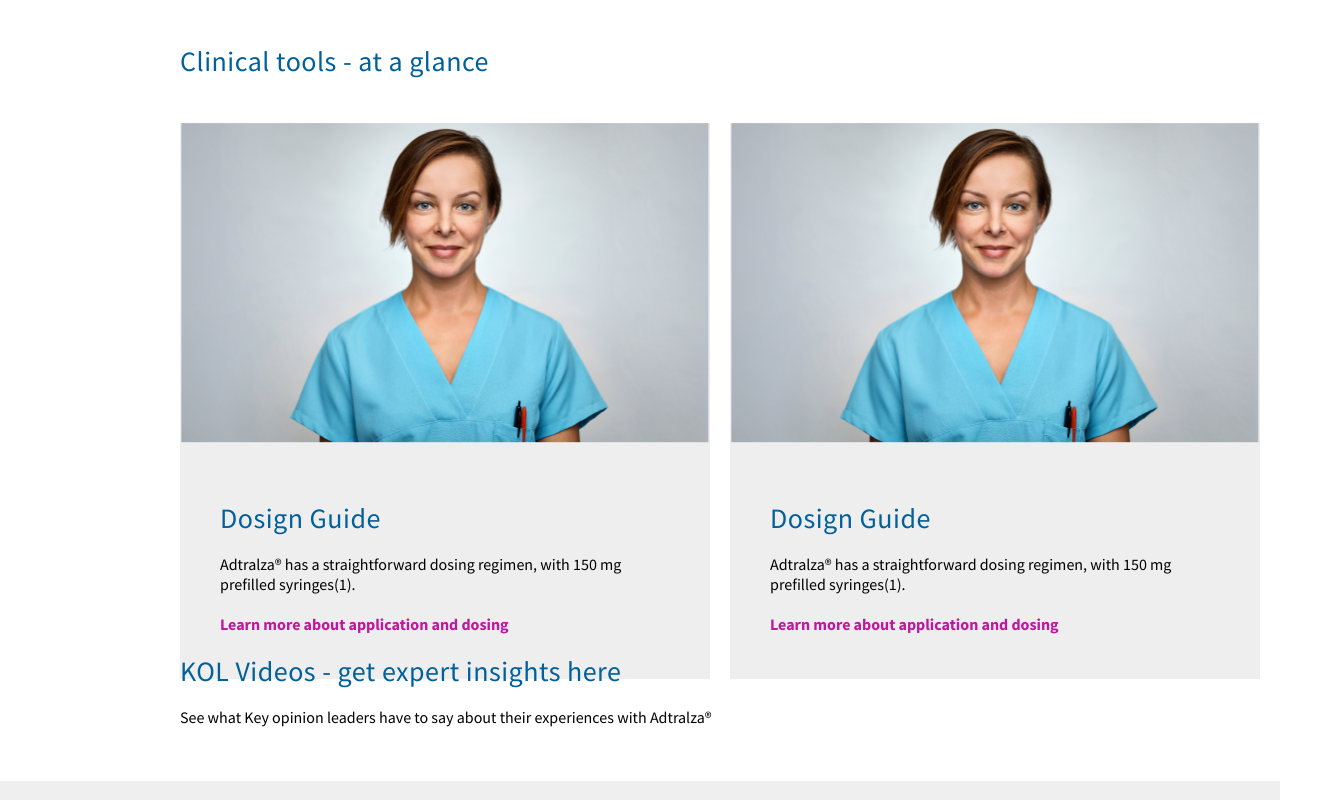
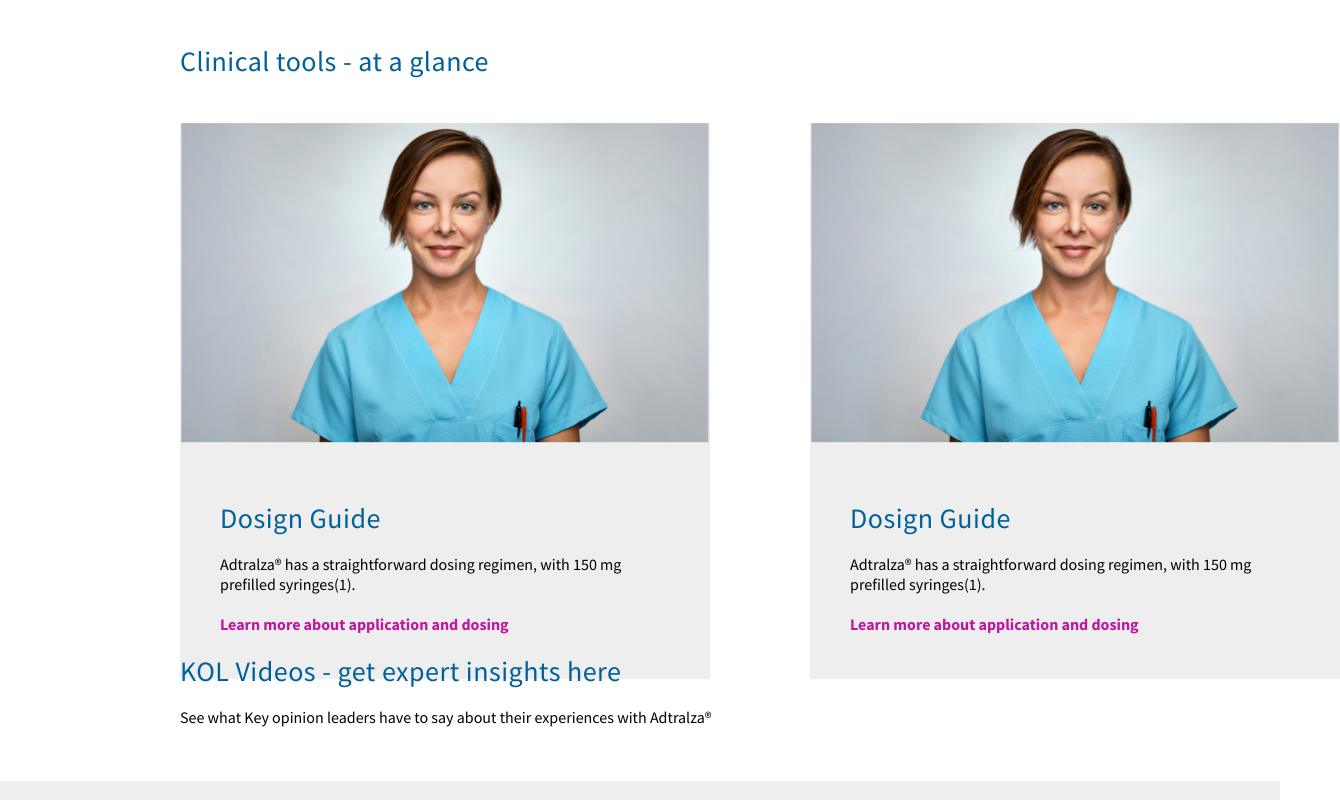
Before and after one commit to Mahfouzer/darma-akqa, a React (Create React App) app: page / in a window 1280 px wide. Shown: the part 2480-3280 px from the top of the page, 1340 px wide, since content can reach past the window. Built offline with nearby package versions, Linux system fonts and the light colour scheme.

Commit message:
update some spacing and margining

```diff
--- a/src/assets/styles/index.scss
+++ b/src/assets/styles/index.scss
@@ -368,13 +368,12 @@ body {
     display: flex;
     list-style: none;
     padding-left: 0;
-    justify-content: space-between;
 
     .article {
       background-color: #eeeeee;
       width: 530px;
       padding-bottom: 45px;
-      margin-right: 20px;
+      margin-right: 100px;
 
       p,
       a,
```
